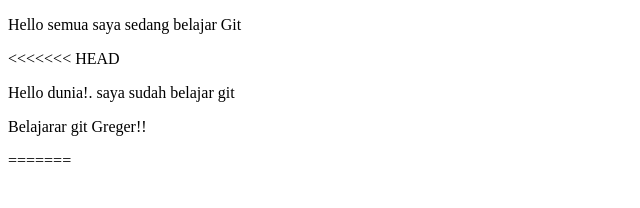
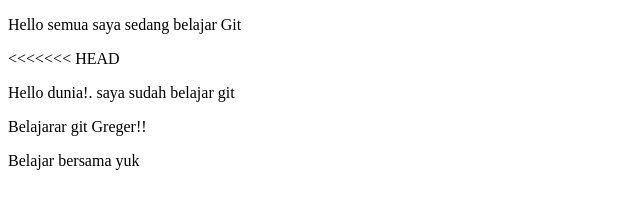
Before and after one commit to Hudaizzatulhaq/belajar-git, a plain HTML site: page index.html in a window 1280 px wide. Shown: the whole page, without its empty margins (0-640 px from the left). Drawn offline with Linux system fonts and the light colour scheme.

Commit message:
nambah index

```diff
--- a/index.html
+++ b/index.html
@@ -9,6 +9,7 @@
 <<<<<<< HEAD
 	<p> Hello dunia!. saya sudah belajar git </p>
 	<p> Belajarar git Greger!! </p>
-=======
+	<p> Belajar bersama yuk </p>
+
 </body>
 </html>
```
